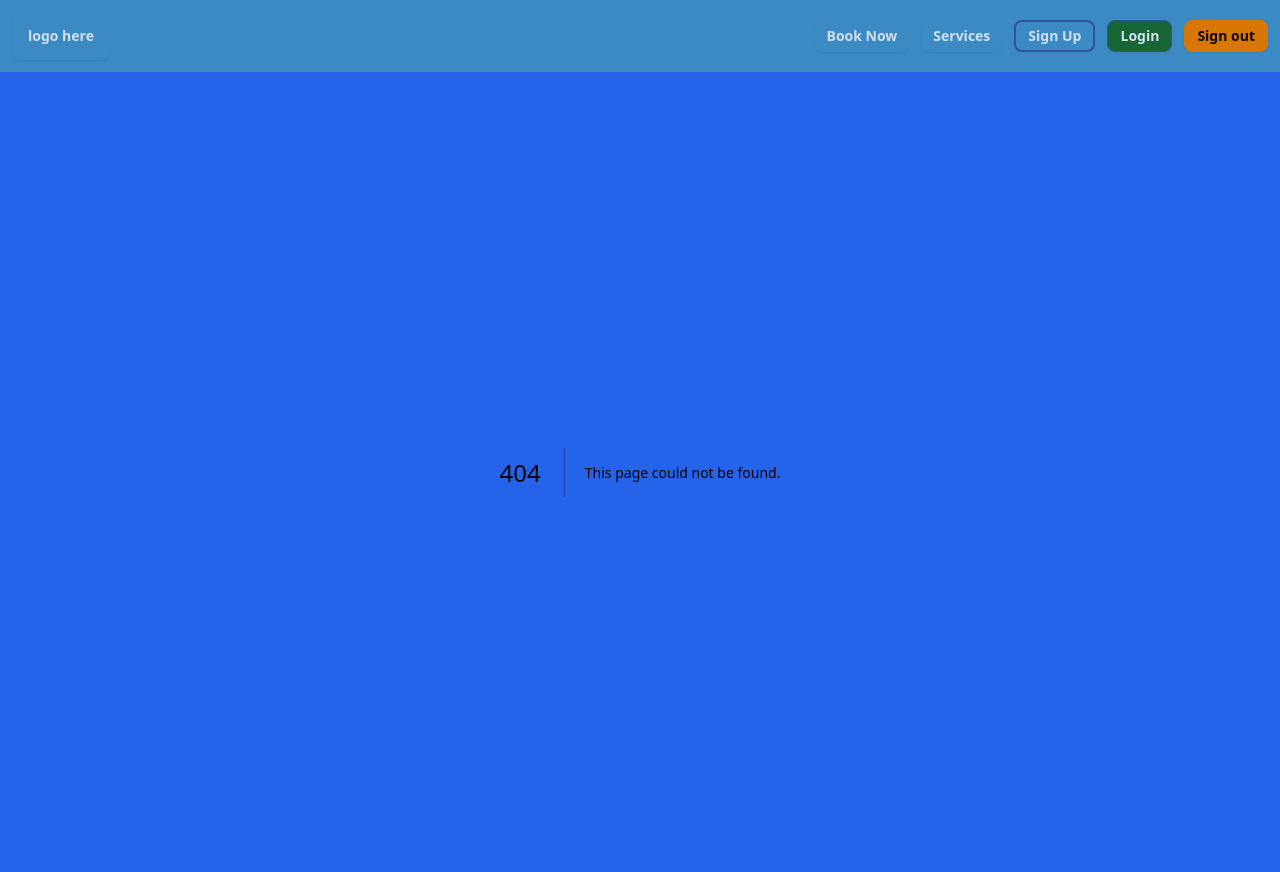
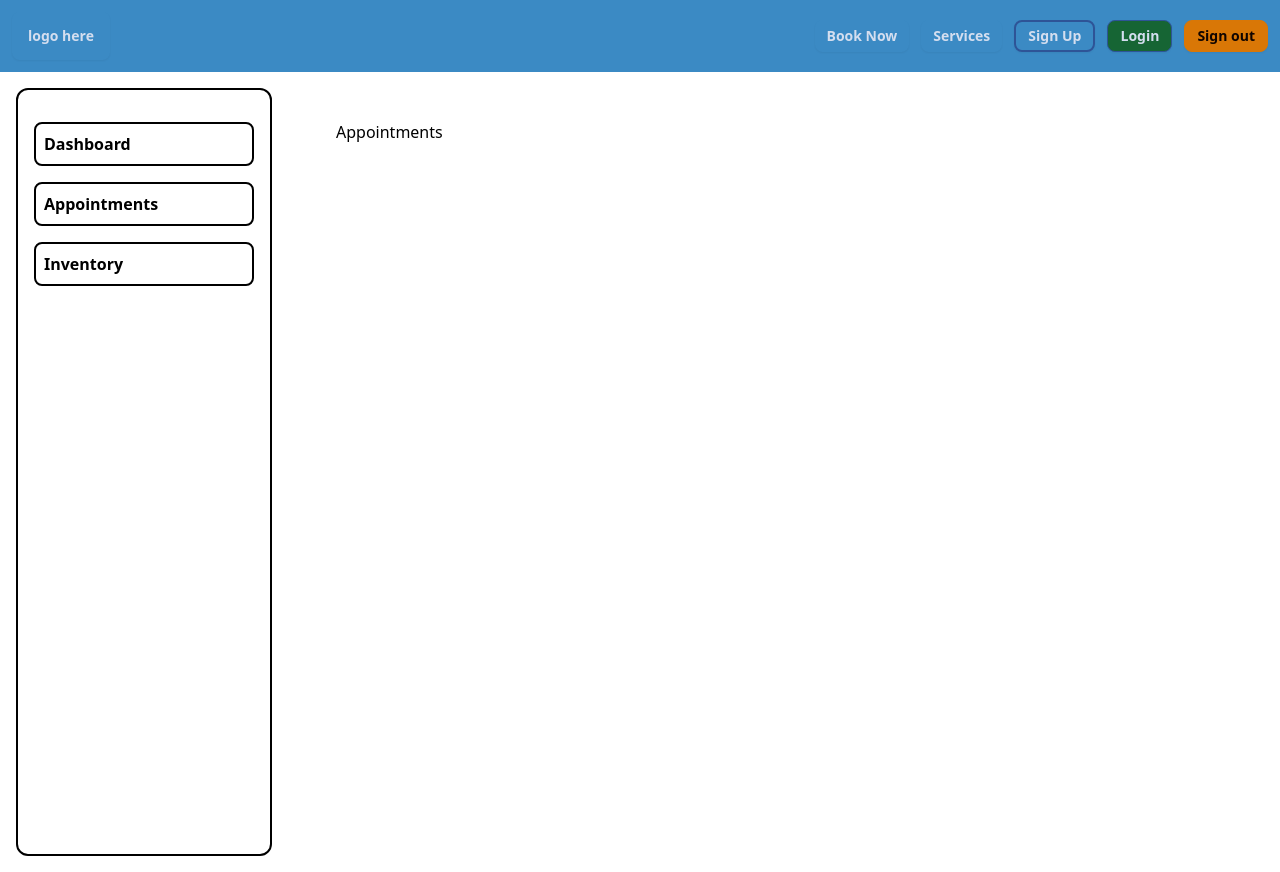
Before and after one commit to rajakrishna/dsd-cohort-2024, a Next.js app in the folder client/: page /admin/appointments in a window 1280 px wide. Before the commit this address had no page. Built offline with nearby package versions, Linux system fonts and the light colour scheme.

Commit message:
appointments page

```diff
--- /dev/null
+++ b/client/app/admin/appointments/page.jsx
@@ -0,0 +1,3 @@
+export default function CompanyServicesPage() {
+    return <div>Appointments</div>;
+}
```
